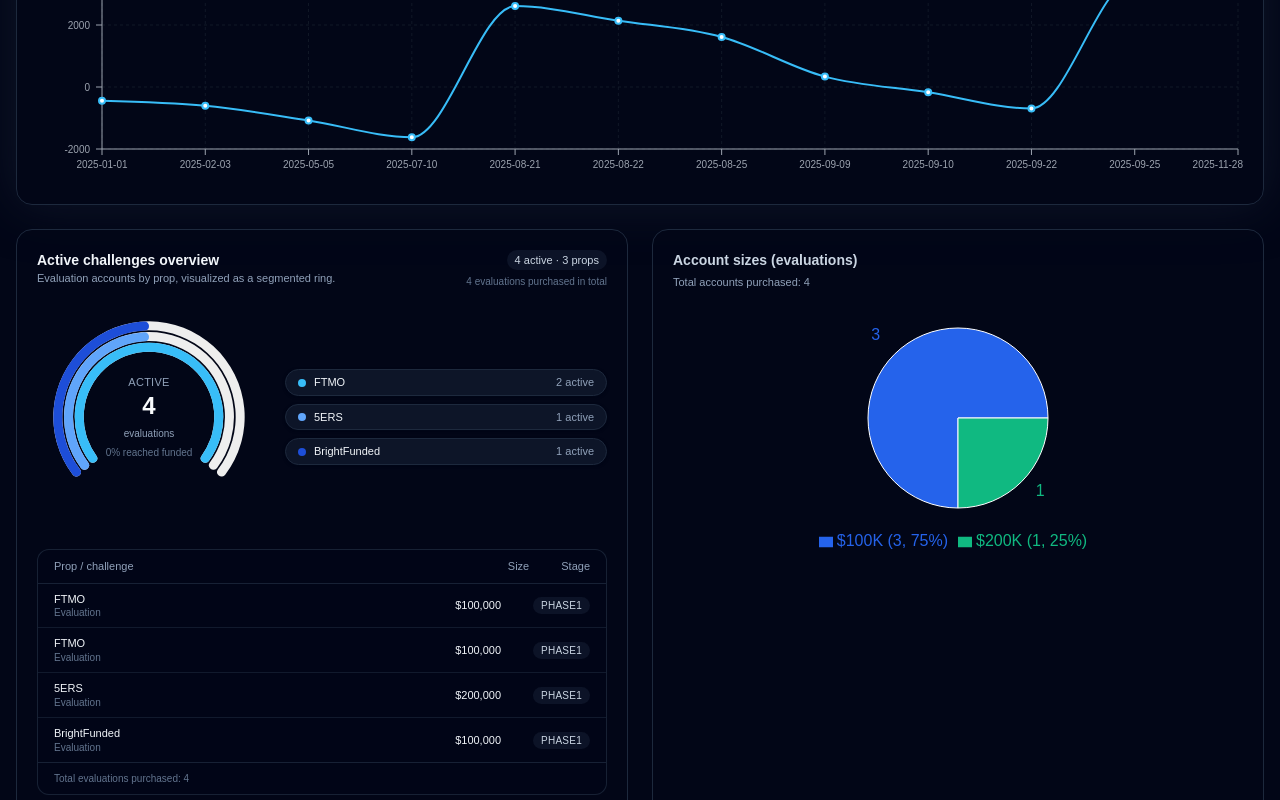
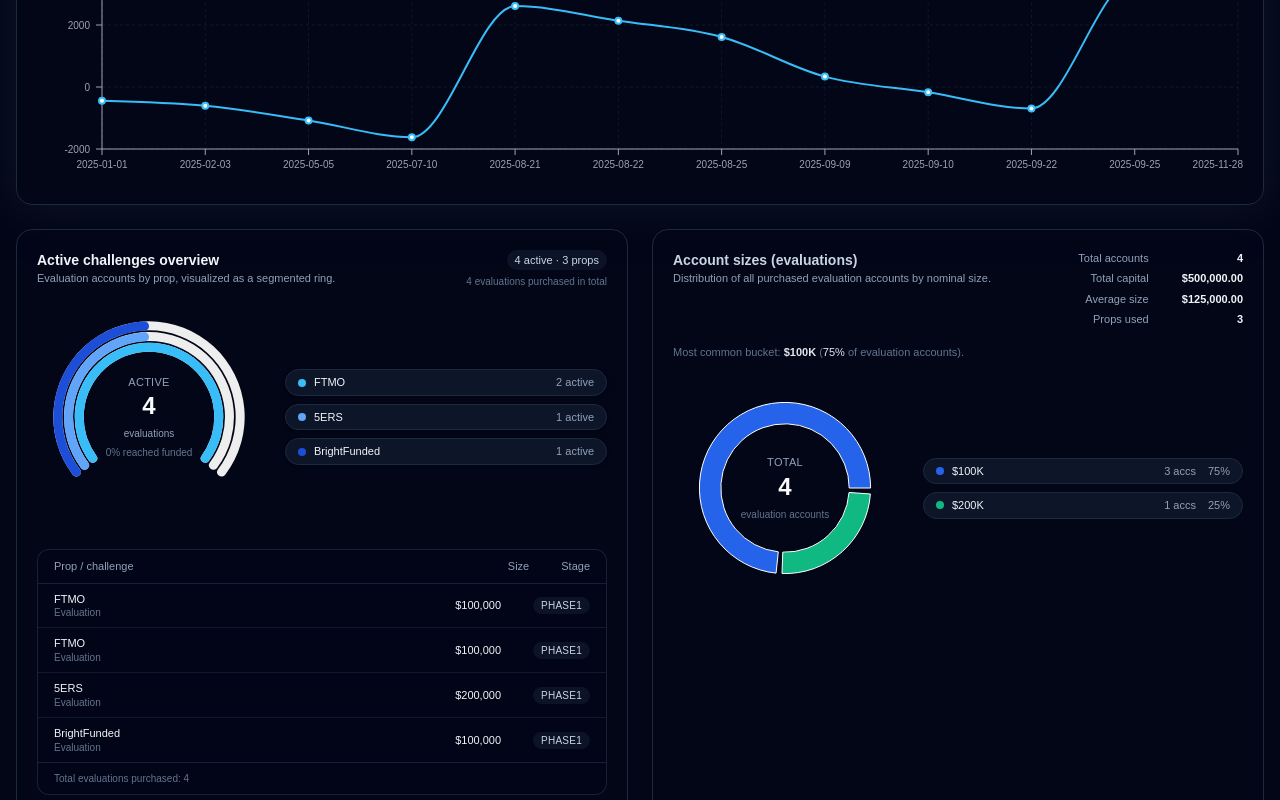
Before and after one commit to TheRRSpace/Prop-Dashboard-and-Journal, a Next.js app: page / in a window 1280 px wide. Shown: the part 577-1377 px from the top of the page. Built offline with nearby package versions, Linux system fonts and the light colour scheme.

Commit message:
reworked the account sizes section

```diff
--- a/app/page.tsx
+++ b/app/page.tsx
@@ -118,7 +118,7 @@ export default function Home() {
       skipEmptyLines: true,
       complete: (results: ParseResult<any>) => {
         const rows = results.data as any[];
-        // TODO: map CSV rows into your event shape when you feel like suffering
+        // TODO: map CSV rows into your event shape
         console.log("Parsed CSV rows", rows);
       },
       error: (error: unknown) => {
@@ -292,7 +292,7 @@ export default function Home() {
       return acc;
     }, [] as { date: string; pnl: number }[]);
 
-  /* ----- ACCOUNT SIZE DONUT (PURCHASED EVALUATIONS) ----- */
+  /* ----- ACCOUNT SIZE DISTRIBUTION (PURCHASED EVALUATIONS) ----- */
 
   const purchasedAccounts = filteredAccounts.filter(
     (a: any) => a.type === "evaluation"
@@ -313,6 +313,27 @@ export default function Home() {
       percentage: totalAccounts === 0 ? 0 : (count / totalAccounts) * 100,
     })
   );
+
+  const totalEvalCapital = purchasedAccounts.reduce(
+    (acc: number, a: any) => acc + a.size,
+    0
+  );
+  const avgEvalSize =
+    totalAccounts === 0 ? 0 : totalEvalCapital / totalAccounts;
+  const distinctEvalProps = new Set(
+    purchasedAccounts.map((a: any) => a.propFirm)
+  ).size;
+
+  let dominantBucketLabel = "";
+  let dominantBucketShare = 0;
+  if (accountSizeDonut.length > 0) {
+    const topBucket = accountSizeDonut.reduce(
+      (max, cur) => (cur.count > max.count ? cur : max),
+      accountSizeDonut[0]
+    );
+    dominantBucketLabel = topBucket.name;
+    dominantBucketShare = topBucket.percentage;
+  }
 
   /* ----- ACTIVE CHALLENGES DONUT DATA ----- */
 
@@ -617,25 +638,68 @@ export default function Home() {
             </div>
           </section>
 
-          {/* Account sizes donut */}
-          <section className="rounded-2xl border border-slate-800 bg-slate-950/70 p-5">
-            <h2 className="mb-1 text-sm font-semibold text-slate-300">
+          {/* Account sizes card - upgraded */}
+          <section className="rounded-2xl border border-slate-800 bg-slate-950/70 p-5 space-y-4">
+            <div className="flex items-start justify-between gap-4">
+              <div>
+                <h2 className="text-sm font-semibold text-slate-300">
                   Account sizes (evaluations)
                 </h2>
-            <p className="mb-3 text-[11px] text-slate-400">
-              Total accounts purchased: {totalAccounts}
+                <p className="text-[11px] text-slate-400">
+                  Distribution of all purchased evaluation accounts by nominal
+                  size.
                 </p>
+              </div>
 
-            <div className="h-64">
+              <div className="grid grid-cols-2 gap-x-6 gap-y-1 text-right text-[11px]">
+                <div className="text-slate-400">Total accounts</div>
+                <div className="font-semibold text-slate-100">
+                  {totalAccounts}
+                </div>
+
+                <div className="text-slate-400">Total capital</div>
+                <div className="font-semibold text-slate-100">
+                  {formatValue(totalEvalCapital, "currency")}
+                </div>
+
+                <div className="text-slate-400">Average size</div>
+                <div className="font-semibold text-slate-100">
+                  {formatValue(avgEvalSize, "currency")}
+                </div>
+
+                <div className="text-slate-400">Props used</div>
+                <div className="font-semibold text-slate-100">
+                  {distinctEvalProps}
+                </div>
+              </div>
+            </div>
+
+            {dominantBucketLabel && (
+              <p className="text-[11px] text-slate-500">
+                Most common bucket:{" "}
+                <span className="font-semibold text-slate-200">
+                  {dominantBucketLabel}
+                </span>{" "}
+                (
+                <span className="text-slate-200">
+                  {dominantBucketShare.toFixed(0)}%
+                </span>{" "}
+                of evaluation accounts).
+              </p>
+            )}
+
+            <div className="mt-3 flex flex-col items-center gap-6 md:flex-row md:items-center md:justify-between">
+              {/* Donut */}
+              <div className="relative h-56 w-56 shrink-0">
                 <ResponsiveContainer width="100%" height="100%">
                   <PieChart>
                     <Pie
                       data={accountSizeDonut}
                       dataKey="count"
                       nameKey="name"
-                    outerRadius={90}
-                    labelLine={false}
-                    label={(entry: any) => `${entry.count}`}
+                      innerRadius="60%"
+                      outerRadius="80%"
+                      paddingAngle={4}
                     >
                       {accountSizeDonut.map((entry, index) => (
                         <Cell
@@ -645,19 +709,52 @@ export default function Home() {
                       ))}
                     </Pie>
                     <Tooltip content={<AccountSizeTooltip />} />
-                  <Legend
-                    layout="horizontal"
-                    verticalAlign="bottom"
-                    align="center"
-                    formatter={(value, entry: any) => {
-                      const item = entry.payload;
-                      return `${item.name} (${
-                        item.count
-                      }, ${item.percentage.toFixed(0)}%)`;
+                  </PieChart>
+                </ResponsiveContainer>
+
+                <div className="pointer-events-none absolute inset-0 flex flex-col items-center justify-center text-center">
+                  <p className="text-[11px] uppercase tracking-wide text-slate-400">
+                    Total
+                  </p>
+                  <p className="text-2xl font-semibold text-slate-50">
+                    {totalAccounts}
+                  </p>
+                  <p className="mt-1 text-[10px] text-slate-500">
+                    evaluation accounts
+                  </p>
+                </div>
+              </div>
+
+              {/* Legend */}
+              <div className="w-full max-w-xs space-y-2 text-[11px]">
+                {accountSizeDonut.length === 0 ? (
+                  <p className="text-slate-500">
+                    No evaluation accounts found for this filter.
+                  </p>
+                ) : (
+                  accountSizeDonut.map((bucket, idx) => (
+                    <div
+                      key={bucket.name}
+                      className="flex items-center justify-between rounded-full border border-slate-800 bg-slate-900/90 px-3 py-1"
+                    >
+                      <span className="flex items-center gap-2">
+                        <span
+                          className="h-2 w-2 rounded-full"
+                          style={{
+                            backgroundColor: COLORS[idx % COLORS.length],
                           }}
                         />
-                </PieChart>
-              </ResponsiveContainer>
+                        <span className="text-slate-100">{bucket.name}</span>
+                      </span>
+
+                      <span className="flex gap-3 text-slate-400">
+                        <span>{bucket.count} accs</span>
+                        <span>{bucket.percentage.toFixed(0)}%</span>
+                      </span>
+                    </div>
+                  ))
+                )}
+              </div>
             </div>
           </section>
         </section>
```
Lines whose indentation alone changed are shown as unchanged.
